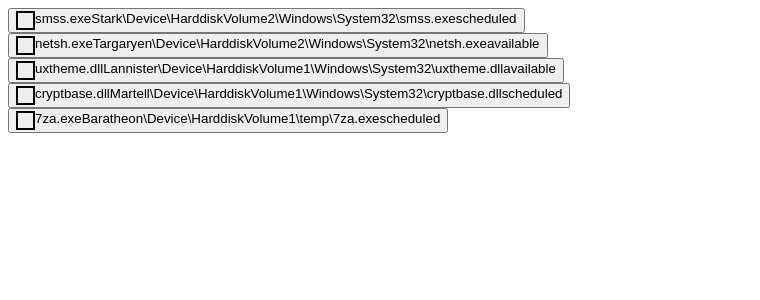
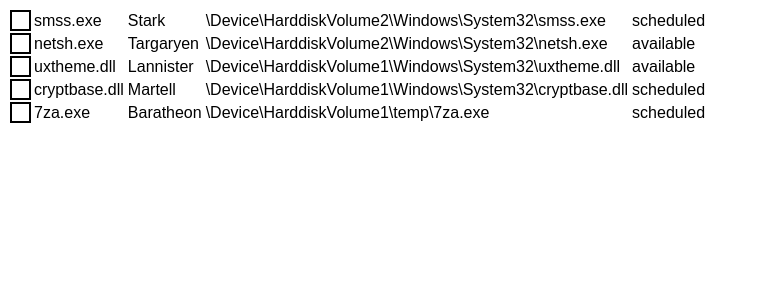
Before and after one commit to ouzy/cs-project, a React (Create React App) app: page / in a window 1280 px wide. Shown: the top 300 px of the page, without its empty margins (0-760 px from the left). Built offline with nearby package versions, Linux system fonts and the light colour scheme.

Commit message:
changed to using html table for layout

```diff
--- a/src/Table/Table.js
+++ b/src/Table/Table.js
@@ -41,10 +41,12 @@ export default function Table() {
   ];
 
   return (
-    <div className="Table">
-      {data.map((dataRow) => {
-        return <TableRow data={dataRow} />;
-      })}
-    </div>
+    <table className="Table">
+      <tbody>
+        {data.map((dataRow) => {
+          return <TableRow data={dataRow} />;
+        })}
+      </tbody>
+    </table>
   );
 }
--- a/src/Table/Table.scss
+++ b/src/Table/Table.scss
@@ -0,0 +1,3 @@
+.Table {
+  text-align: left;
+}
--- a/src/TableRow/TableRow.js
+++ b/src/TableRow/TableRow.js
@@ -10,15 +10,24 @@ export default function TableRow({ data }) {
     setIsSelected(!isSelected);
   };
 
+  const handleKeyDown = (e) => {
+    if (e.key === "Enter") {
+      handleRowToggle();
+    }
+  };
+
   return (
-    <div className="TableRow">
-      <button className="TableRowButton" onClick={handleRowToggle}>
-        <div className={`Checkbox ${isSelected ? "Checked" : ""}`}></div>
-        <span>{name}</span>
-        <span>{device}</span>
-        <span>{path}</span>
-        <span>{status}</span>
-      </button>
-    </div>
+    <tr
+      className="TableRow"
+      onClick={handleRowToggle}
+      tabindex="0"
+      onKeyDown={handleKeyDown}
+    >
+      <td className={`Checkbox ${isSelected ? "Checked" : ""}`}></td>
+      <td>{name}</td>
+      <td>{device}</td>
+      <td>{path}</td>
+      <td>{status}</td>
+    </tr>
   );
 }
--- a/src/TableRow/TableRow.scss
+++ b/src/TableRow/TableRow.scss
@@ -1,5 +1,8 @@
-.TableRowButton {
-  display: flex;
+.TableRow {
+  width: 100%;
+  &:hover {
+    cursor: pointer;
+  }
 }
 .Checkbox {
   display: block;
```
